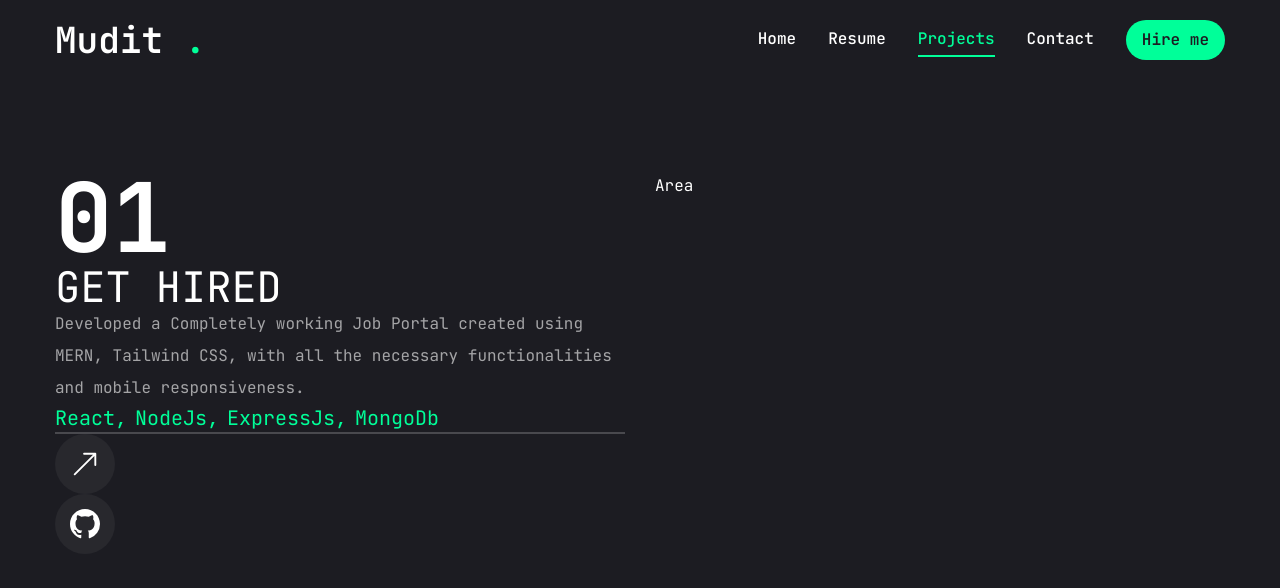
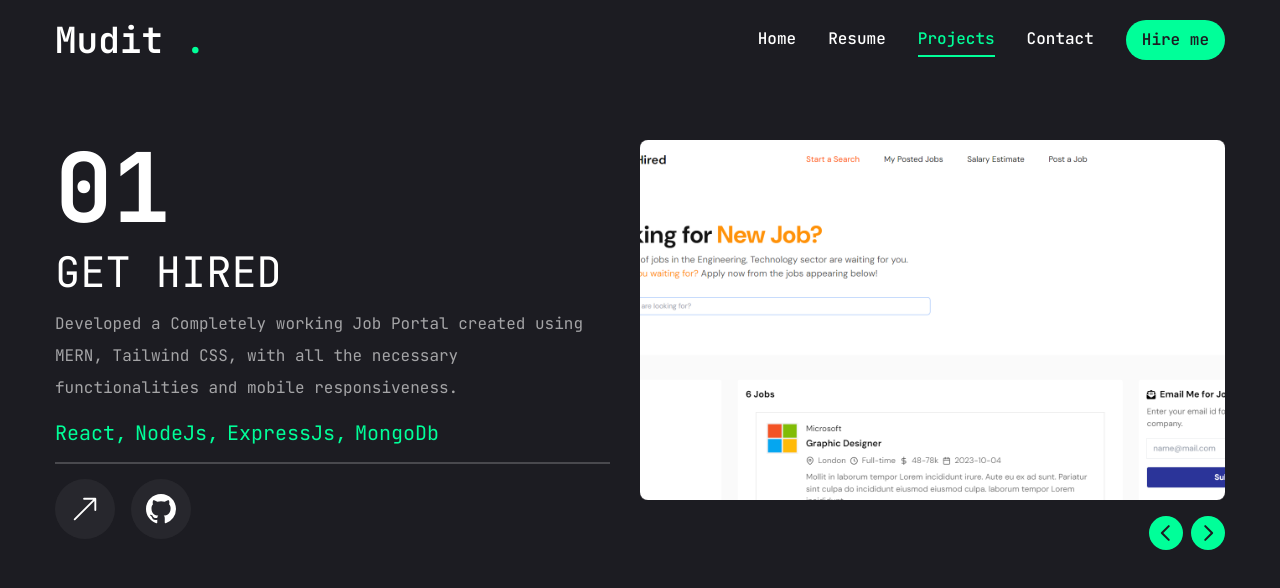
Before and after one commit to guptamudit/Mudit-Gupta, a Next.js app in the folder mudit-gupta/: page /projects in a window 1280 px wide. Shown: the top 588 px of the page. Built offline with nearby package versions, Linux system fonts and the light colour scheme.

Commit message:
"Updated projects page with new slider component and modified resume page skill list grid layout"

```diff
--- a/mudit-gupta/app/projects/page.jsx
+++ b/mudit-gupta/app/projects/page.jsx
@@ -17,6 +17,7 @@
 
 import Link from "next/link";
 import Image from "next/image";
+import WorkSliderBtns from "@/components/WorkSliderBtns";
 
 const projects = [
   {
@@ -36,11 +37,11 @@
     github: "https://github.com/guptamudit/GetHired",
   },
   {
-    num: "01",
+    num: "02",
     category: "RESUME BUILDER",
     title: "Project 2",
     description:
-      "Designed and developed a dynamic and user-friendly resume builder web application using React, providing individuals with an intuitive platform to create professional resumes effortlessly. Users have the convenience of effortlessly generating and downloading their Resume/CV in a polished PDF format.",
+      "Designed and developed a dynamic and user-friendly resume builder web application using React, providing individuals with an intuitive platform to create professional resumes effortlessly. ",
     stack: [
       { name: "JavaScript" },
       { name: "ReactJS" },
@@ -51,7 +52,7 @@
     github: "https://github.com/guptamudit/Resume-Builder",
   },
   {
-    num: "01",
+    num: "03",
     category: "TWO-GOOD COMPANY",
     title: "Project 3",
     description:
@@ -67,11 +68,11 @@
     github: "https://github.com/guptamudit/Two-good-company",
   },
   {
-    num: "01",
+    num: "04",
     category: "LIVE WHITEBOARD SHARING",
     title: "Project 4",
     description:
-      "I Created a live Whiteboard sharing web application to encourage Realtime learning and collaboration between teachers and students.",
+      "Created a live Whiteboard sharing web application to encourage learning and collaboration between teachers and students.",
     stack: [
       { name: "JavaScript" },
       { name: "React" },
@@ -86,19 +87,25 @@
 
 const Work = () => {
   const [project, setProject] = useState(projects[0]);
+
+  const handleSlideChange = (swiper) => {
+    const currentIndex = swiper.activeIndex;
+    setProject(projects[currentIndex]);
+  };
+
   return (
     <motion.section
       initial={{ opacity: 0 }}
       animate={{
         opacity: 1,
-        // transition: { delay: 2.4, duration: 0.4, ease: "easeIn" },
+        transition: { delay: 2.4, duration: 0.4, ease: "easeIn" },
       }}
-      className="min-h-[80vh] flex flex-col justify-center py-12 xl:px-0"
+      className="min-h-[80vh] flex flex-col justify-center py-3 xl:py-5 xl:px-0"
     >
       <div className="container mx-auto">
         <div className="flex flex-col xl:flex-row gap-[30px] ">
           <div className="w-full xl:w-[50%] xl:h-[460px]  flex flex-col xl:justify-between  order-2 xl:order-none">
-            <div>
+            <div className="flex flex-col gap-[15px] ">
               {/* outline number */}
               <div className="text-8xl leading-none font-bold text-trasnsparent text-outline 	">
                 {project.num}
@@ -123,7 +130,7 @@
               {/* border */}
               <div className="border border-white/20"></div>
               {/* buttons */}
-              <div>
+              <div className="flex invert-0 gap-4">
                 <Link href={project.live}>
                   <TooltipProvider delayDuration={100}>
                     <Tooltip>
@@ -151,7 +158,39 @@
               </div>
             </div>
           </div>
-          <div className="w-full xl:w-[50%]">Area</div>
+          <div className="w-full  xl:w-[50%] ">
+            <Swiper
+              spaceBetween={30}
+              slidesPerView={1}
+              onSlideChange={handleSlideChange}
+              className="xl:h-[520px] mb-0"
+            >
+              {projects.map((project, index) => {
+                return (
+                  <SwiperSlide key={index} className="w-full">
+                    <div className="h-[360px] rounded-md relative group flex justify-center items-center bg-pink-50/20 ">
+                      {/* overlay */}
+                      <div className=" absolute top-0 bottom-0 w-full h-full"></div>
+                      {/* image  */}
+                      <div className="relative w-full h-full bg-black/10 z-10">
+                        <Image
+                          src={project.image}
+                          fill
+                          className="object-cover rounded-lg "
+                          alt
+                        />
+                      </div>
+                    </div>
+                    <WorkSliderBtns
+                      btnStyles="bg-accent hover:bg-accent-hover text-primary text-[22px] w-[34px] h-[34px] rounded-full flex justify-center items-center transition-all "
+                      containerStyles="flex xl:justify-end justify-start gap-2 xl:mt-4 mt-3"
+                    />
+                  </SwiperSlide>
+                );
+              })}
+              {/* slider buttons */}
+            </Swiper>
+          </div>
         </div>
       </div>
     </motion.section>
--- a/mudit-gupta/app/resume/page.jsx
+++ b/mudit-gupta/app/resume/page.jsx
@@ -273,7 +273,7 @@
                   </p>
                 </div>
                 <ScrollArea className="h-[300px]">
-                  <ul className="grid grid-cols-2 sm:grid-cols-3 lg:grid-cols-4 gap-[30px]  ">
+                  <ul className="grid grid-cols-4 sm:grid-cols-3 lg:grid-cols-6 gap-[30px]  ">
                     {skills.skillList.map((item, index) => {
                       return (
                         <li key={index}>
--- /dev/null
+++ b/mudit-gupta/components/WorkSliderBtns.jsx
@@ -0,0 +1,20 @@
+"use client";
+
+import { useSwiper } from "swiper/react";
+import { PiCaretLeftBold, PiCaretRightBold } from "react-icons/pi";
+
+const WorkSliderBtns = ({ containerStyles, btnStyles, iconStyles }) => {
+  const swiper = useSwiper();
+  return (
+    <div className={containerStyles}>
+      <button className={btnStyles} onClick={() => swiper.slidePrev()}>
+        <PiCaretLeftBold className={iconStyles} />
+      </button>
+      <button className={btnStyles} onClick={() => swiper.slideNext()}>
+        <PiCaretRightBold className={iconStyles} />
+      </button>
+    </div>
+  );
+};
+
+export default WorkSliderBtns;
```
